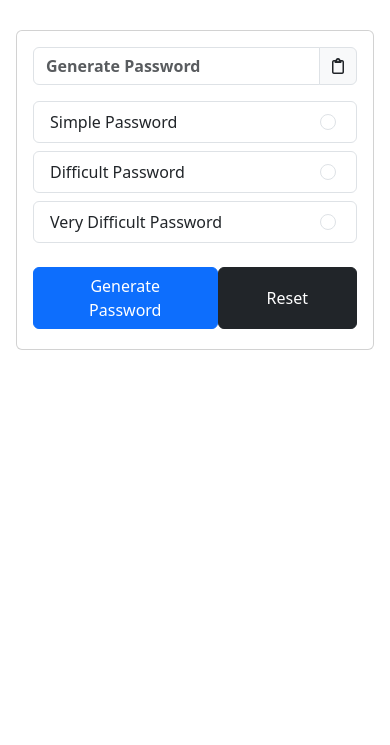
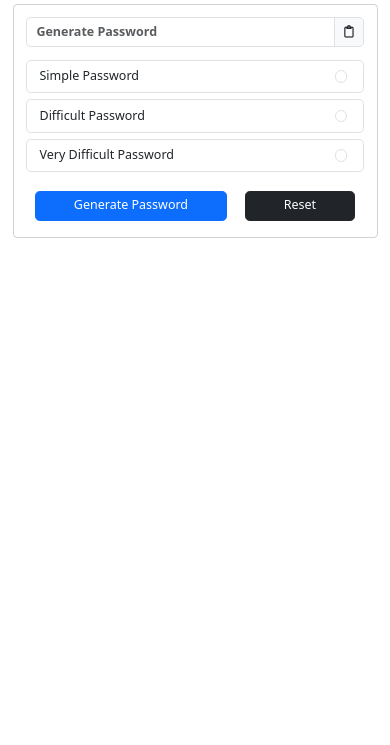
Before and after one commit to mmj030703/Password-Generator, a plain HTML site: page index.html in a window 390 px wide. Shown: the part 99-844 px from the top of the page. Drawn offline with nearby package versions, Linux system fonts and the light colour scheme.

Commit message:
Added media queries for responsive layout.

```diff
--- a/style.css
+++ b/style.css
@@ -18,3 +18,15 @@
 .alert_icon {
     width: 20px;
 }
+
+@media screen and (max-width:450px) {
+    html {
+        font-size: 12.5px;
+    }
+}
+
+@media screen and (max-width:350px) {
+    html {
+        font-size: 9.5px;
+    }
+}
```
